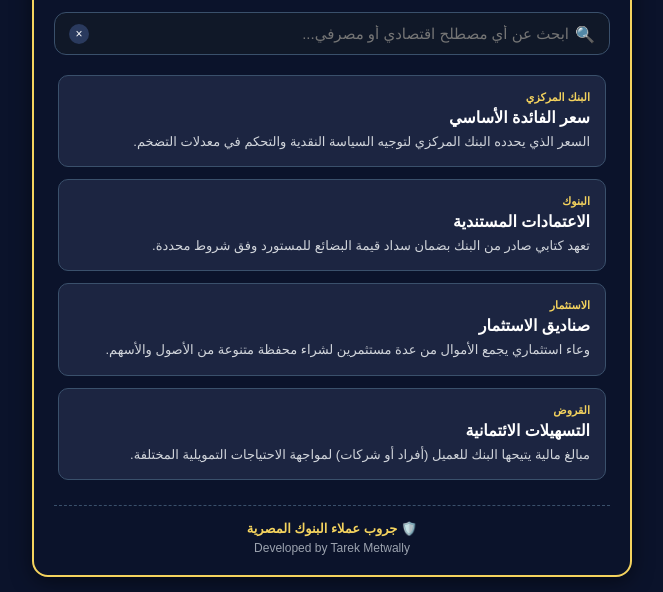
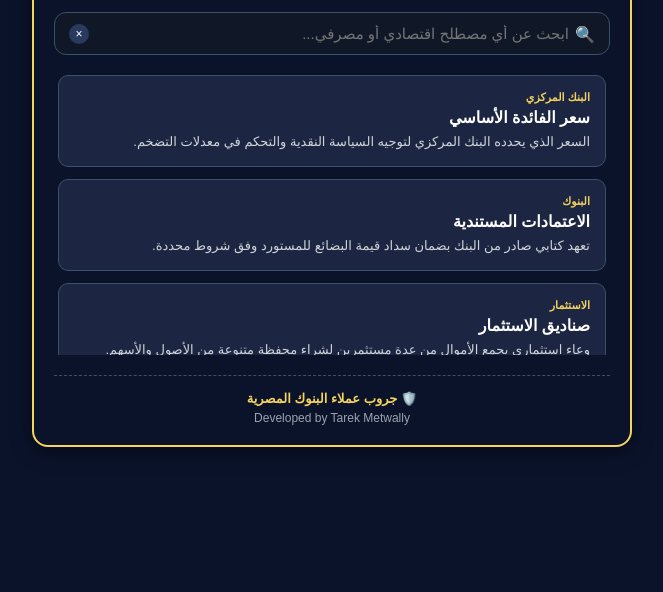
Before and after one commit to tarekcbe-a11y/banking-dictionary, a plain HTML site: page index.html in a window 1280 px wide. Shown: the part 227-819 px from the top of the page, without its empty margins (308-971 px from the left). Drawn offline with Linux system fonts and the light colour scheme.

Commit message:
Update index.html

```diff
--- a/index.html
+++ b/index.html
@@ -154,9 +154,9 @@
             right: 15px;
         }
 
-        /* صندوق عرض المصطلحات مع تثبيت الارتفاع لـ 3 كروت وتفعيل السكرول الداخلي */
+        /* ضبط الارتفاع لـ 2 كارت فقط */
         #termsContainer {
-            max-height: 410px;
+            max-height: 280px;
             overflow-y: auto;
             padding-right: 4px;
             padding-left: 4px;
@@ -235,7 +235,6 @@
             <p class="subtitle" id="siteSubtitle">موسوعة المصطلحات المصرفية</p>
         </div>
 
-        <!-- أزرار الأقسام الأفقية -->
         <div class="categories-bar" id="categoriesBar">
             <button class="cat-btn active" onclick="filterByCategory('all', this)" data-cat="all">الكل</button>
             <button class="cat-btn" onclick="filterByCategory('البنك المركزي', this)" data-cat="البنك المركزي">البنك المركزي</button>
```
